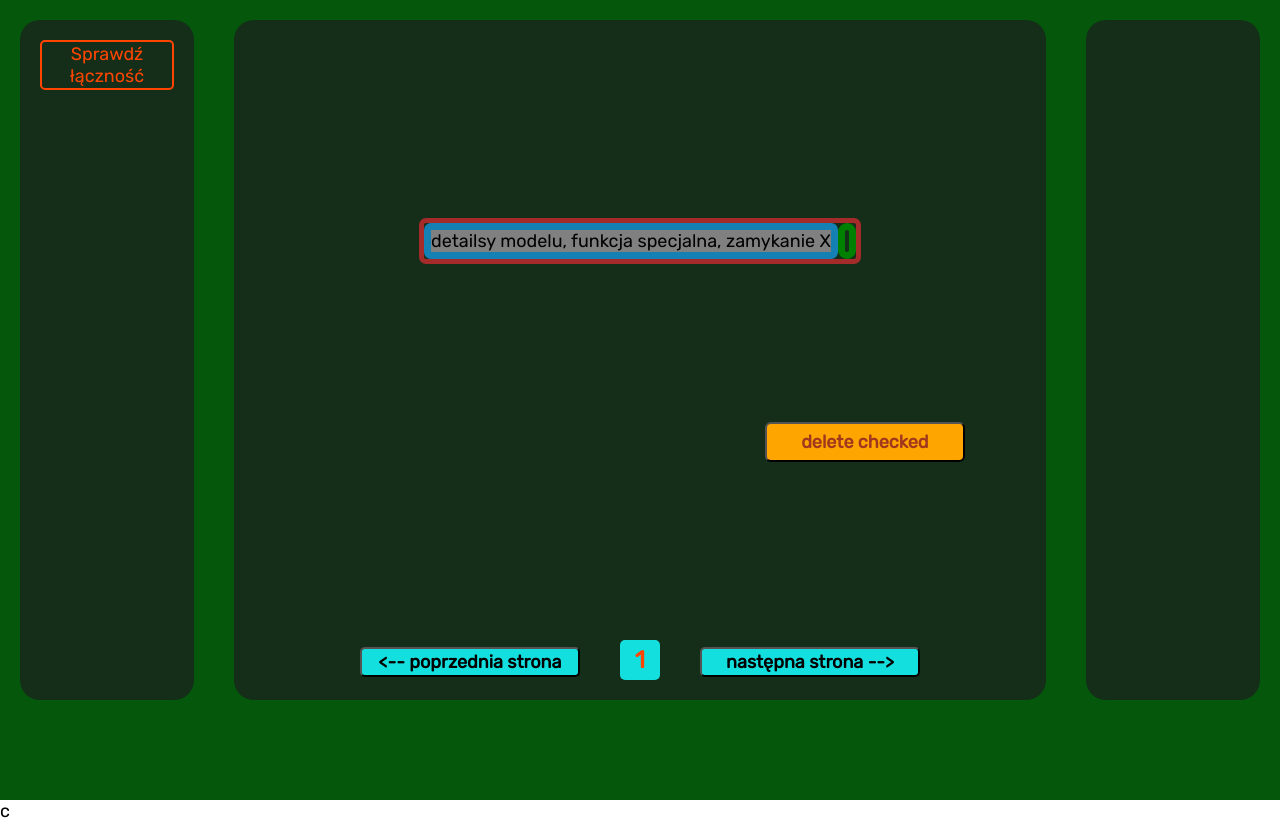
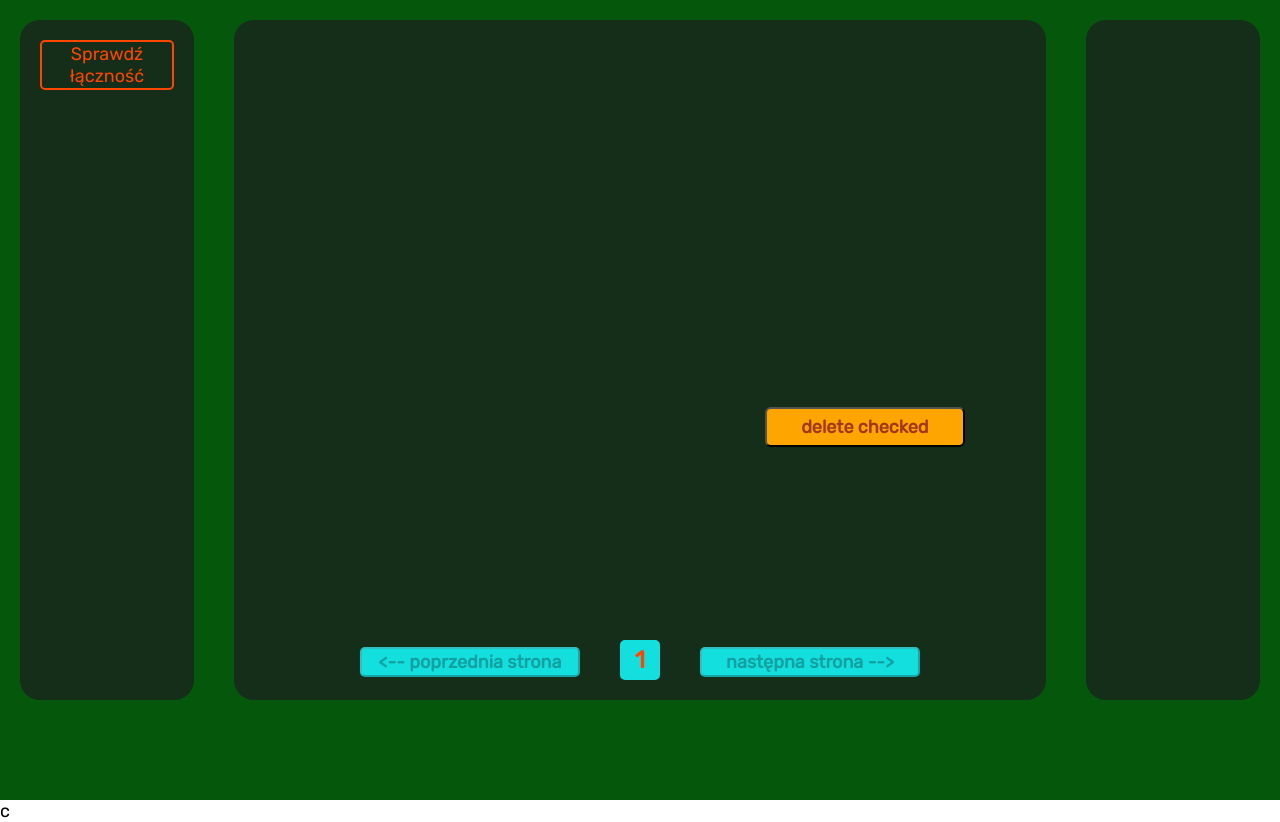
Before and after one commit to Prabeton/Star_Wars_API, a plain HTML site: page index.html in a window 1280 px wide. Drawn offline with Linux system fonts and the light colour scheme; no server answers.

Commit message:
dokonczenie paginacji, krancowka z lewej strony, blokada jak brak wyboru

```diff
--- a/script.js
+++ b/script.js
@@ -20,6 +20,64 @@ const $buttonCC = document.querySelector("#buttonCC");
         console.log("Łączność OK! IDZIESZ NA PEWNĄ ŚMIERĆ!");
         alert("Łączność OK! IDZIESZ NA PEWNĄ ŚMIERĆ!");
         });
+
+
+const $panel_Container = document.querySelector("#panel_Container")
+
+let prevButton = document.createElement("button");
+prevButton.classList.add("pagination");
+let prevText = document.createTextNode("<-- poprzednia strona");
+prevButton.appendChild(prevText);
+$panel_Container.appendChild(prevButton);
+
+let paginationInfo = document.createElement("div");
+paginationInfo.classList.add("paginationInfo");
+paginationInfo.innerHTML = `${page}`;
+$panel_Container.appendChild(paginationInfo);
+
+let nextButton = document.createElement("button");
+nextButton.classList.add("pagination");
+let nextText = document.createTextNode("następna strona -->");
+nextButton.appendChild(nextText);
+$panel_Container.appendChild(nextButton);
+
+function refreshPaginationButton () {
+    if (categoriaWyswietlana == "") {
+            prevButton.disabled = true;
+            nextButton.disabled = true;
+    } else {
+            prevButton.disabled = false;
+            nextButton.disabled = false;
+    }
+    if (page <=1) {
+            prevButton.disabled = true;
+    } else {
+            prevButton.disabled = false;
+    }
+}
+
+refreshPaginationButton();
+
+nextButton.addEventListener("click", async() => {
+    page++;
+    hederFlaga = false;
+
+    refreshPaginationButton();
+
+    await fetchDataFn(`https://swapi.dev/api/${categoriaWyswietlana}/?page=${page}`, `collectionsData.${categoriaWyswietlana}`, state.collectionsData);
+          printTableFn(state.collectionsData[categoriaWyswietlana].results, categoriaWyswietlana);
+    paginationInfo.innerHTML = `${page}`;
+});
+
+prevButton.addEventListener("click", async() => {
+    page--;
+    refreshPaginationButton();
+
+    hederFlaga = false;
+    await fetchDataFn(`https://swapi.dev/api/${categoriaWyswietlana}/?page=${page}`, `collectionsData.${categoriaWyswietlana}`, state.collectionsData);
+          printTableFn(state.collectionsData[categoriaWyswietlana].results, categoriaWyswietlana);
+    paginationInfo.innerHTML = `${page}`;
+});
 
 
 class People {
@@ -183,8 +241,6 @@ class Vehicle {
 }
 
 
-
-
 function addDeleteEventListeners() {
     const Rows = document.querySelectorAll('[id^="row' + categoriaWyswietlana + '"]');
                 // znajduje elementy, kórych id zaczyna sie od.. row + kategoria +..
@@ -234,7 +290,6 @@ function printTableFn (tablicaObjektow, category) {
 }
 
 
-
                             // (state.collectionsData)
 function displayButton (collectionName) {
     const $buttons_Container = document.querySelector("#buttons_Container");
@@ -248,6 +303,7 @@ function displayButton (collectionName) {
             page = 1;
             paginationInfo.innerHTML = `${page}`;
             categoriaWyswietlana = key;
+            refreshPaginationButton ();
             rightItem1.innerHTML = "";
             rightItem1.innerHTML = `*** ${categoriaWyswietlana} ***`;
             hederFlaga = false;
@@ -399,49 +455,7 @@ const fillCategoryWithData = (value, index, category) => {
 };
 
 
-
-const $panel_Container = document.querySelector("#panel_Container")
-
-
-let prevButton = document.createElement("button");
-prevButton.classList.add("pagination");
-let prevText = document.createTextNode("<-- poprzednia strona");
-prevButton.appendChild(prevText);
-$panel_Container.appendChild(prevButton);
-
-
-let paginationInfo = document.createElement("div");
-paginationInfo.classList.add("paginationInfo");
-paginationInfo.innerHTML = `${page}`;
-$panel_Container.appendChild(paginationInfo);
-
-
-let nextButton = document.createElement("button");
-nextButton.classList.add("pagination");
-let nextText = document.createTextNode("następna strona -->");
-nextButton.appendChild(nextText);
-$panel_Container.appendChild(nextButton);
-
-
-nextButton.addEventListener("click", async() => {
-    page++;
-    hederFlaga = false;
-    await fetchDataFn(`https://swapi.dev/api/${categoriaWyswietlana}/?page=${page}`, `collectionsData.${categoriaWyswietlana}`, state.collectionsData);
-          printTableFn(state.collectionsData[categoriaWyswietlana].results, categoriaWyswietlana);
-    paginationInfo.innerHTML = `${page}`;
-});
-
-prevButton.addEventListener("click", async() => {
-    page--;
-    hederFlaga = false;
-    await fetchDataFn(`https://swapi.dev/api/${categoriaWyswietlana}/?page=${page}`, `collectionsData.${categoriaWyswietlana}`, state.collectionsData);
-          printTableFn(state.collectionsData[categoriaWyswietlana].results, categoriaWyswietlana);
-    paginationInfo.innerHTML = `${page}`;
-});
-
-
 const $function_Container = document.getElementById("function_Container");
-
 
 const deleteChecked = document.createElement("button");
 deleteChecked.classList.add('deleteChecked');
@@ -452,7 +466,7 @@ deleteChecked.addEventListener("click", () => {
     const checkedCheckboxes = document.querySelectorAll('[name^="' + categoriaWyswietlana + '"]:checked');
     checkedCheckboxes.forEach((checkbox) => {
         const row = checkbox.closest('tr');  // closest('tr')
-                                        // szukamy najbliższego przodka, który spełania
+                                        // szukamy najbliższego przodka (rodzica), który spełania
                                         // warunek, że jest <tr> czyli wierszem
         row.remove();
       });
--- a/style.css
+++ b/style.css
@@ -185,20 +185,20 @@ td {
     border-radius: 7px;
 }
 .detailsBox {
-    background-color: gray;
-    border: 7px solid rgb(20, 128, 179);
+    display: none;
+    background-color: rgb(27, 179, 60);
     border-radius: 7px;
 }
 
 #displayElements {
-    border: 5px solid brown;
+    /* border: 5px solid brown; */
     border-radius: 7px;
     display: flex;
     flex-direction: row;
 }
 
 .table {
-    border: 7px solid green;
+    /* border: 7px solid green; */
     border-radius: 10px;
 }
 
```
